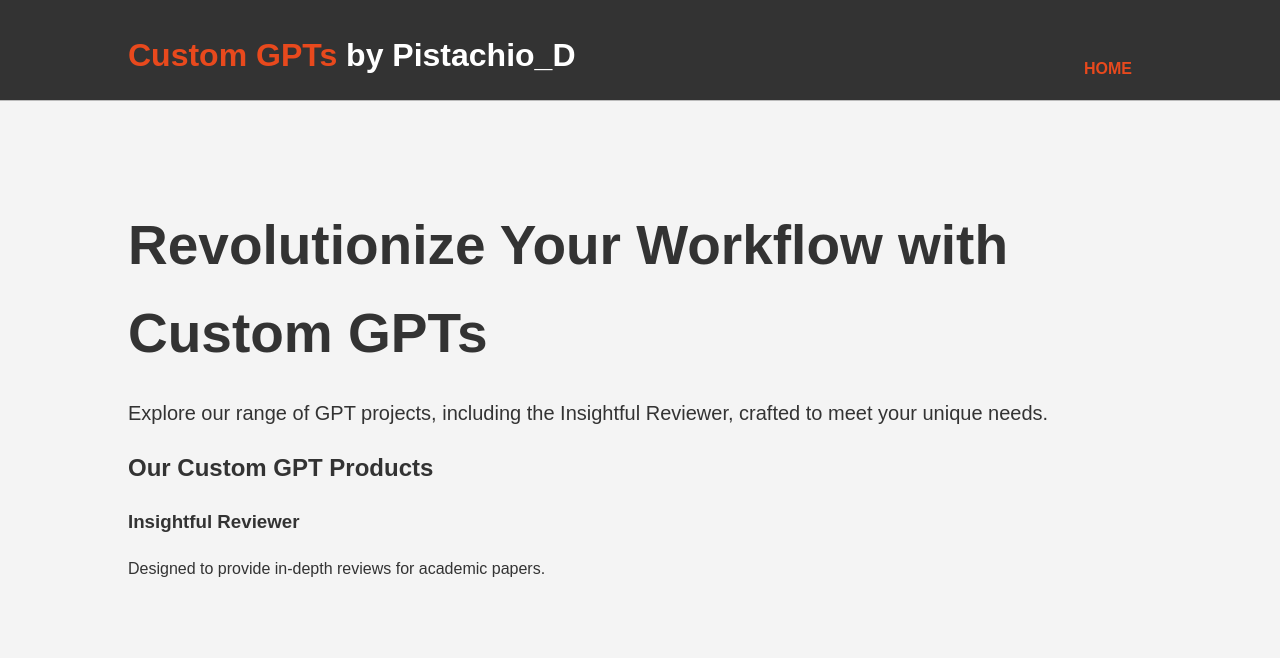
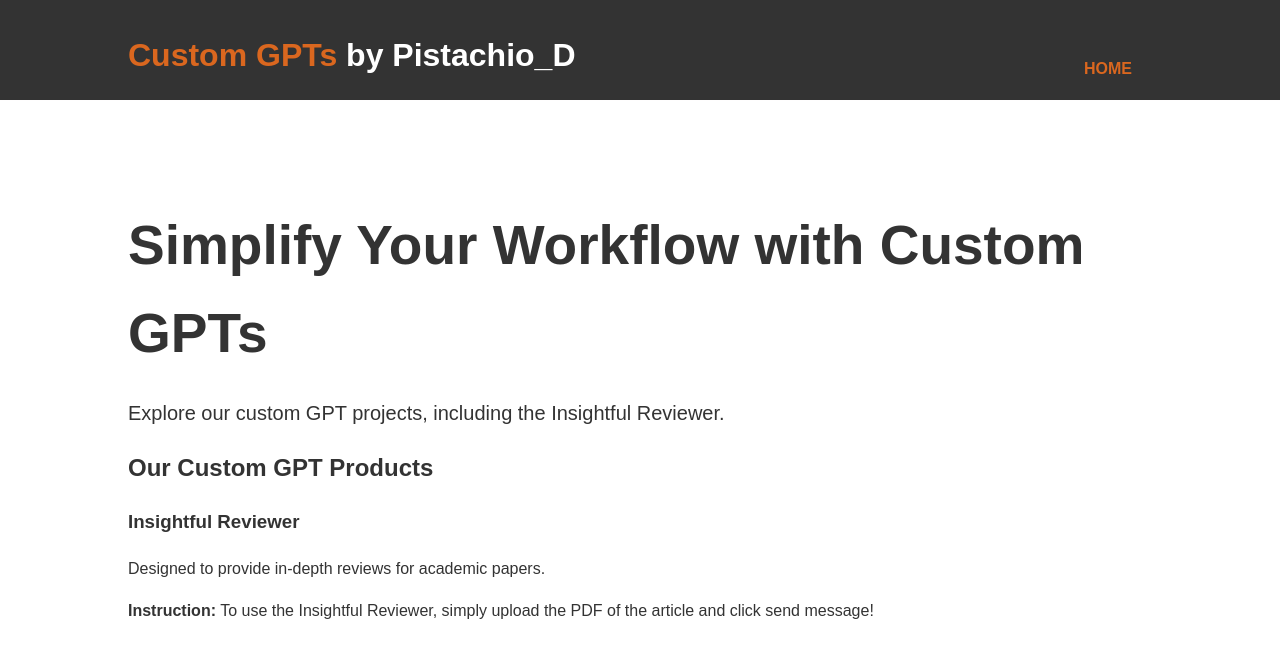
Before and after one commit to HDG94/gpts, a plain HTML site: page index.html in a window 1280 px wide. Drawn offline with Linux system fonts and the light colour scheme.

Commit message:
changing index name

```diff
--- a/index.html
+++ b/index.html
@@ -11,7 +11,7 @@
             line-height: 1.6;
             margin: 0;
             padding: 0;
-            background-color: #f4f4f4;
+            background-color: #ffffff;
             color: #333;
         }
         .container {
@@ -24,7 +24,7 @@
             color: #fff;
             padding-top: 30px;
             min-height: 70px;
-            border-bottom: #bbb 1px solid;
+            border-bottom: #fffefe 1px solid;
         }
         header a {
             color: #fff;
@@ -52,7 +52,7 @@
             margin-top: 10px;
         }
         header .highlight, header .current a {
-            color: #e8491d;
+            color: rgba(232, 107, 29, 0.92);
             font-weight: bold;
         }
         header a:hover {
@@ -85,8 +85,8 @@
 
     <div class="container">
         <section class="showcase">
-            <h1>Revolutionize Your Workflow with Custom GPTs</h1>
-            <p>Explore our range of GPT projects, including the Insightful Reviewer, crafted to meet your unique needs.</p>
+            <h1>Simplify Your Workflow with Custom GPTs</h1>
+            <p>Explore our custom GPT projects, including the Insightful Reviewer.</p>
         </section>
 
         <section class="services">
@@ -94,6 +94,7 @@
             <div class="service">
                 <h3>Insightful Reviewer</h3>
                 <p>Designed to provide in-depth reviews for academic papers.</p>
+                <p><b>Instruction:</b> To use the Insightful Reviewer, simply upload the PDF of the article and click send message!
             </div>
             <!-- Add more GPT products here -->
         </section>
```
